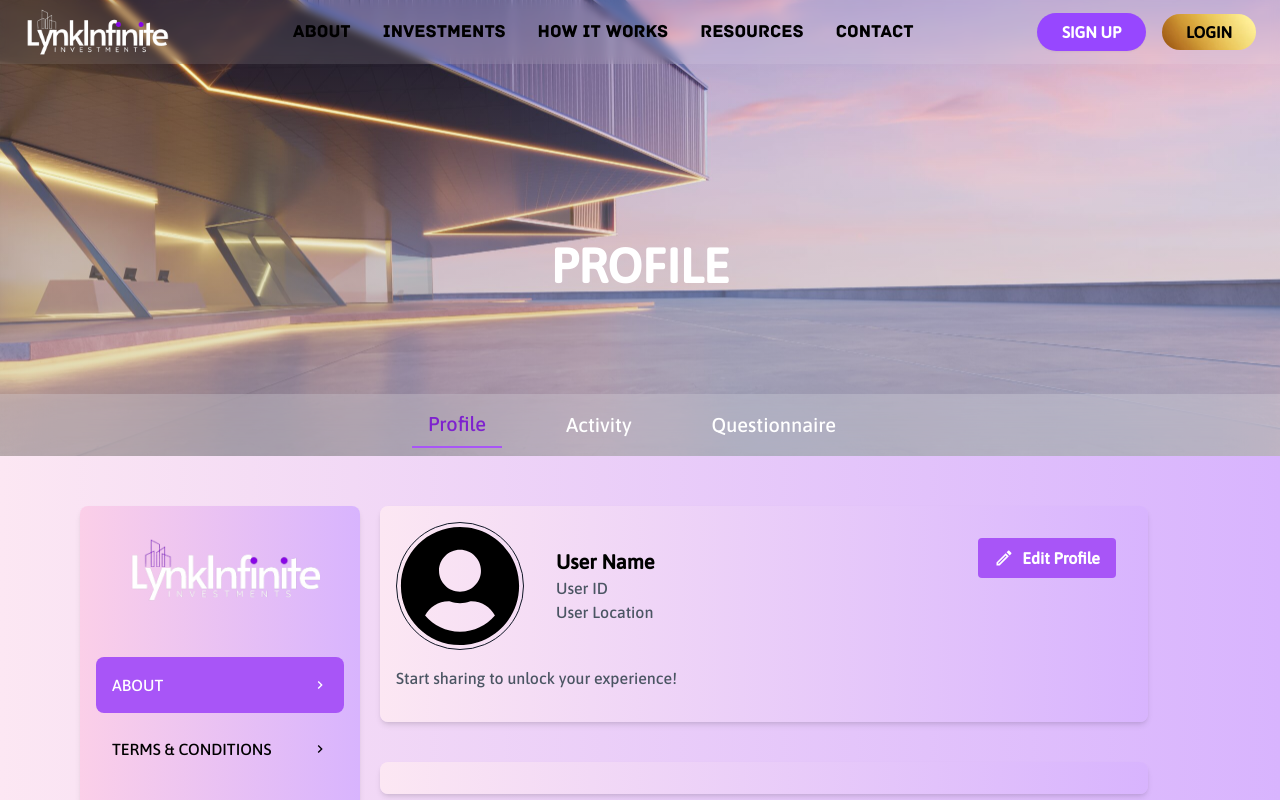
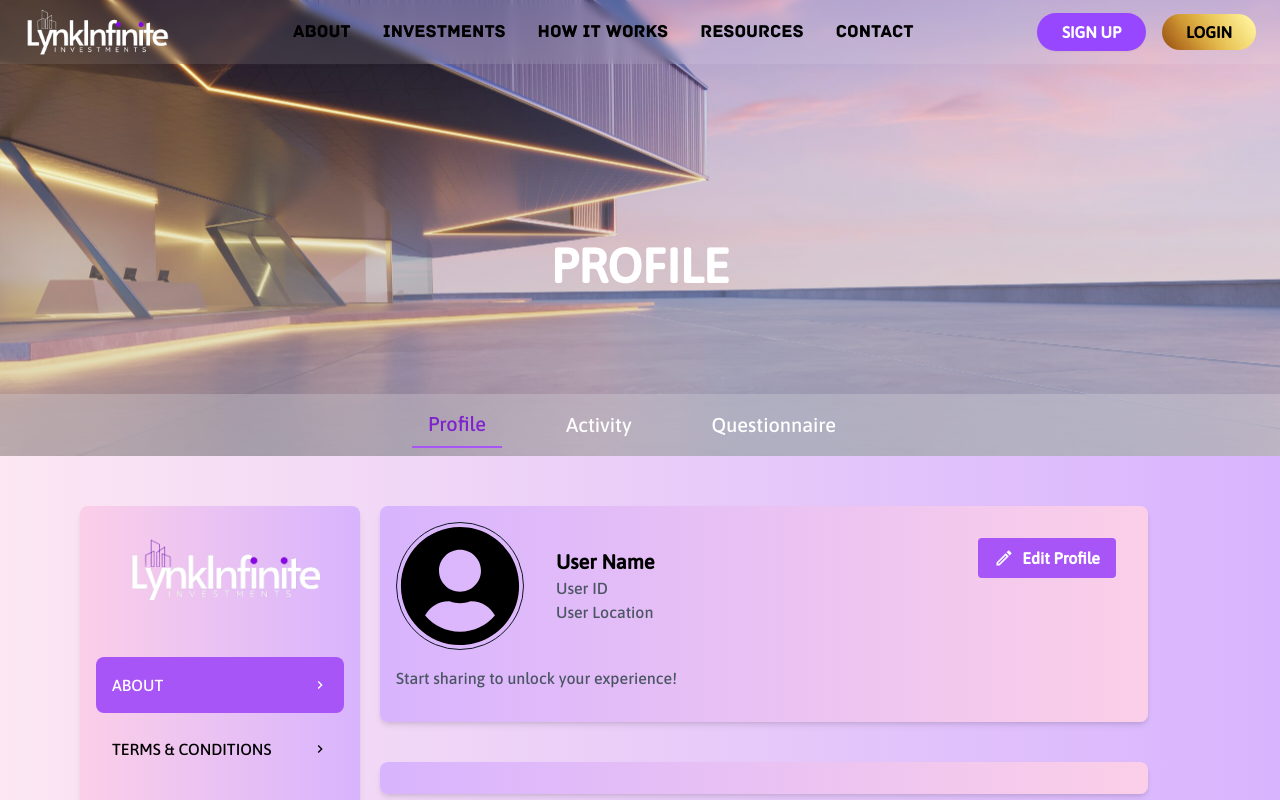
Before and after one commit to upchangeinvestments/frontend, a React (Create React App) app: page /profile in a window 1280 px wide. Shown: the top 800 px of the page. Built offline with nearby package versions, Linux system fonts and the light colour scheme.

Commit message:
color change in profile page and stars fixed in activity page

```diff
--- a/src/Pages/ProfilePage/Profile.jsx
+++ b/src/Pages/ProfilePage/Profile.jsx
@@ -17,7 +17,7 @@ const Profile = () => {
         <Sidebar sendDataToProfile={handleIncomingData} />
       </div>
       <div className="col-span-9">
-        <div className="bg-gradient-to-r from-pink-100  to-purple-300 rounded-lg shadow-md mt-[50px] ml-[60px]  w-[80%] p-4 relative">
+        <div className="bg-gradient-to-r from-purple-300 to-pink-200 rounded-lg shadow-md mt-[50px] ml-[60px]  w-[80%] p-4 relative">
           <div className="flex items-center">
             <div className="flex-shrink-0">
               {isEditing ? (
@@ -93,13 +93,13 @@ const Profile = () => {
           </div>
         </div>
         <div className="grid col-span-9">
-          <div className="bg-gradient-to-r from-pink-100 to-purple-300 rounded-lg shadow-md mt-[40px] ml-[60px]  w-[80%] p-4 relative">
+          <div className="bg-gradient-to-r from-purple-300 to-pink-200 rounded-lg shadow-md mt-[40px] ml-[60px]  w-[80%] p-4 relative">
             {tabContent && (
               <>
-                <h2 className="text-xl text-purple-600 my-8 font-bold text-center">
+                <h2 className="text-xl text-purple-600 mt-6 font-bold text-center">
                   {tabContent.title}
                 </h2>
-                <div className="text-pretty items-center text-left m-8">
+                <div className="text-pretty items-center text-left p-4">
                   {tabContent.data}
                 </div>
               </>
```
